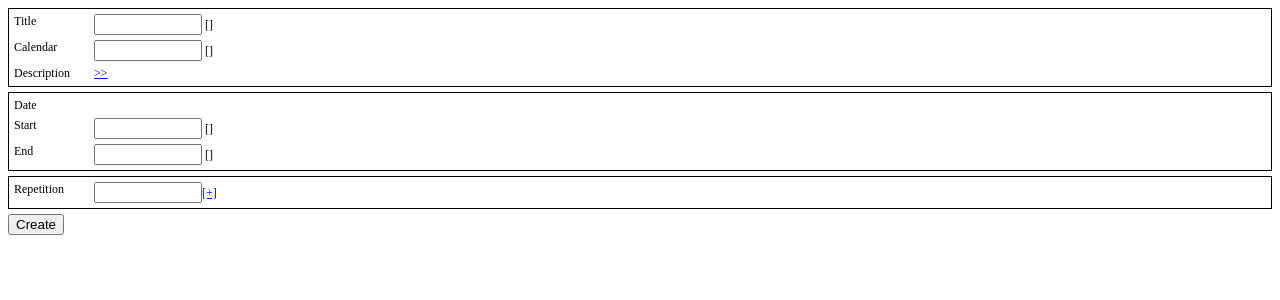
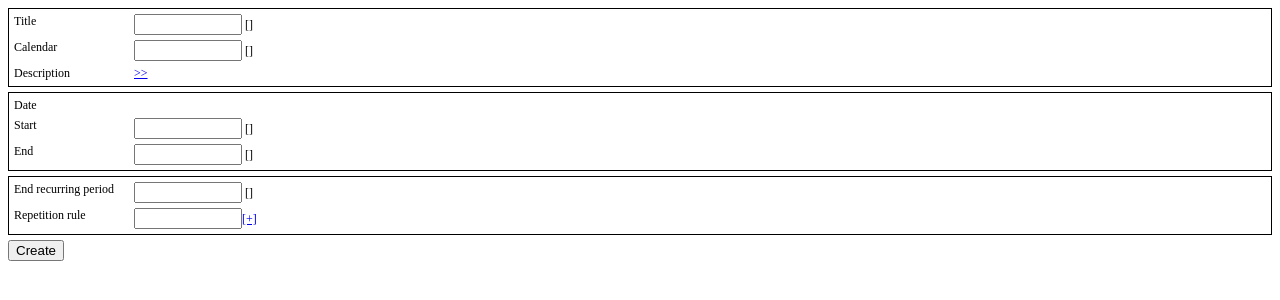
Before and after one commit to atiberghien/django-fullcalendar-examples, a Django app: template django_schedule_fullcalendar/myagenda/templates/myagenda/event_form.html in a window 1280 px wide. Shown: the top 300 px of the page. Run offline with Django 3.2, Linux system fonts and the light colour scheme; the template is opened without the code that fills it, so the values that code supplies are empty, except form fields; tables that the repository leaves empty hold one stand-in row (values such as "Sample post"); form fields are guessed from the names that the template uses; parts of the project's set-up code (start-up, migrations or seed data) failed here and were passed over; some libraries are stand-ins or nearby versions.

Commit message:
Add end_recurring_period field

```diff
--- a/django_schedule_fullcalendar/media/css/event_form.css
+++ b/django_schedule_fullcalendar/media/css/event_form.css
@@ -15,7 +15,7 @@ div#form .errorlist li{
 div#form label {
 	display: inline-block;
 	float: left;
-	width: 80px;
+	width: 120px;
 	text-align: left;
 	vertical-align: middle;
 }
--- a/django_schedule_fullcalendar/myagenda/forms.py
+++ b/django_schedule_fullcalendar/myagenda/forms.py
@@ -4,6 +4,8 @@ from schedule.forms import EventForm, RuleForm
 from schedule.models.rules import Rule
 
 class MyEventForm(EventForm):
+    end_recurring_period = forms.DateTimeField(widget=forms.SplitDateTimeWidget, required=False)
+
     def __init__(self, hour24=False, *args, **kwargs):
         super(MyEventForm, self).__init__(*args, **kwargs)
 
@@ -14,6 +16,7 @@ class MyEventForm(EventForm):
                   'end',
                   'title',
                   'description',
+                  'end_recurring_period',
                   'rule')
 
         exclude = ('creator', 'created_on')
--- a/django_schedule_fullcalendar/myagenda/templates/myagenda/event_form.html
+++ b/django_schedule_fullcalendar/myagenda/templates/myagenda/event_form.html
@@ -14,6 +14,8 @@
         $('#id_start_datetime_1').addClass('begin hour timepicker')
         $('#id_end_datetime_0').addClass('begin date datepicker')
         $('#id_end_datetime_1').addClass('begin hour timepicker')
+        $('#id_end_recurring_period_0').addClass('begin date datepicker')
+        $('#id_end_recurring_period_1').addClass('begin hour timepicker')
 
   		$('.toggle_button').click(function() {
   			$(this).parent().next().slideToggle('slow');
@@ -108,7 +110,12 @@
 		</div>
 		<div class="block">
             <p>
-                <label>Repetition</label>{{form.rule}}<a href="{% url myagenda_create_rule %}">[+]</a>
+                {{form.end_recurring_period.label_tag}}
+                {{form.end_recurring_period}}
+                {{form.end_recurring_period.errors}}
+            </p>
+            <p>
+                <label>Repetition rule</label>{{form.rule}}<a href="{% url myagenda_create_rule %}">[+]</a>
             </p>
 		</div>
 	</div>
```
